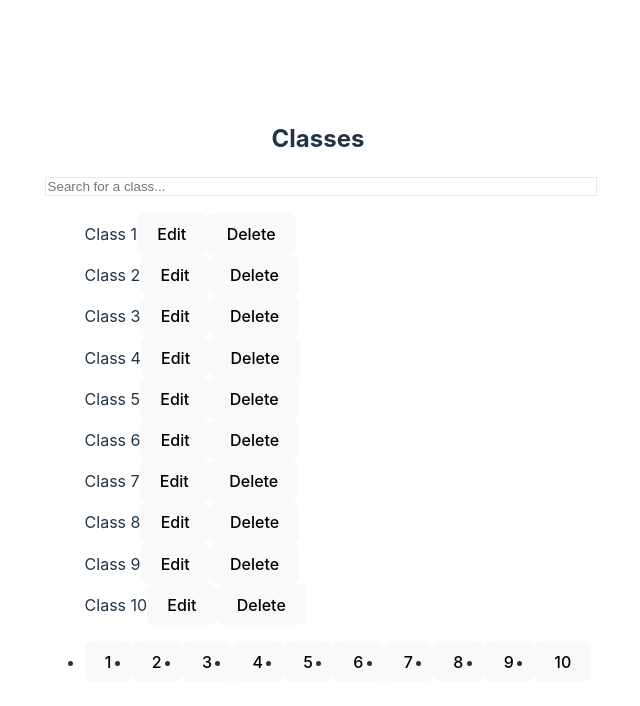
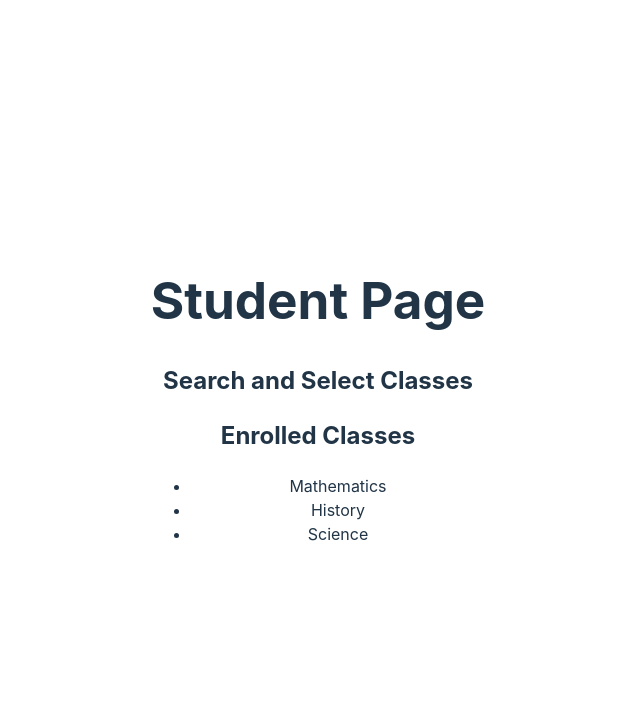
Before and after one commit to Edward-Vong/studentManagement, a React (Vite) app in the folder client/: page /login in a window 1280 px wide. Shown: the top 706 px of the page, without its empty margins (322-962 px from the left). Built offline with nearby package versions, Linux system fonts and the light colour scheme.

Commit message:
some stuff

```diff
--- a/client/src/App.jsx
+++ b/client/src/App.jsx
@@ -4,6 +4,8 @@ import SignUpPage from "./components/SignUpPage";
 import LoginPage from "./components/LoginPage";
 import LandingPage from "./components/LandingPage";
 import AdminPage from "./components/AdminPage";
+import StudentPage from './components/StudentPage';
+import InstructorPage from './components/InstructorPage';
 
 
 
@@ -12,7 +14,7 @@ function App() {
 
   return (
     <div>
-      <AdminPage />
+      <StudentPage />
     </div>
   );
 };
--- /dev/null
+++ b/client/src/components/StudentPage.jsx
@@ -0,0 +1,59 @@
+import React, { useState, useEffect } from 'react';
+
+const StudentPage = () => {
+  // State for the classes the student is enrolled in
+  const [enrolledClasses, setEnrolledClasses] = useState([]);
+
+  // Effect to fetch enrolled classes from the database
+  useEffect(() => {
+    // Assuming you have a function to fetch enrolled classes from your backend
+    fetchEnrolledClasses()
+      .then(classes => setEnrolledClasses(classes))
+      .catch(error => console.error('Error fetching enrolled classes:', error));
+  }, []);
+
+  // Function to fetch enrolled classes from the database
+  const fetchEnrolledClasses = async () => {
+    // Fetch enrolled classes from your backend
+    // Example fetch code:
+    // const response = await fetch('/api/enrolled-classes');
+    // const data = await response.json();
+    // return data;
+
+
+    return [
+      { id: 1, name: 'Mathematics' },
+      { id: 2, name: 'History' },
+      { id: 3, name: 'Science' }
+    ];
+  };
+
+  // Function to handle when the student selects a new class
+  const handleSelectClass = (selectedClass) => {
+    // Add the selected class to the list of enrolled classes
+    setEnrolledClasses([...enrolledClasses, selectedClass]);
+    // Update the database to reflect the enrollment (you'll need to implement this)
+    // Example: updateEnrollment(selectedClass);
+  };
+
+  return (
+    <div>
+      <h1>Student Page</h1>
+      <div>
+        <h2>Search and Select Classes</h2>
+        {/* Search and select classes component goes here /}
+        {/ Example: <ClassSearch onSelectClass={handleSelectClass} /> */}
+      </div>
+      <div>
+        <h2>Enrolled Classes</h2>
+        <ul>
+          {enrolledClasses.map((cls) => (
+            <li key={cls.id}>{cls.name}</li>
+          ))}
+        </ul>
+      </div>
+    </div>
+  );
+};
+
+export default StudentPage;
```
Also changed, not shown: client/src/components/InstructorPage.jsx (added), 2 other files (tests, documents, lock files or other folders).
